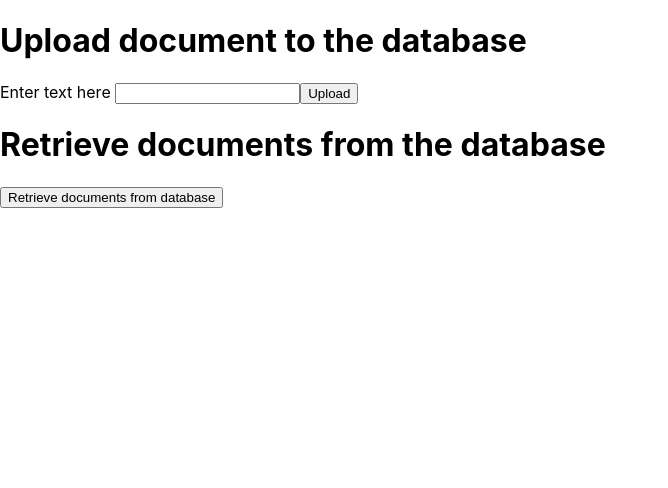
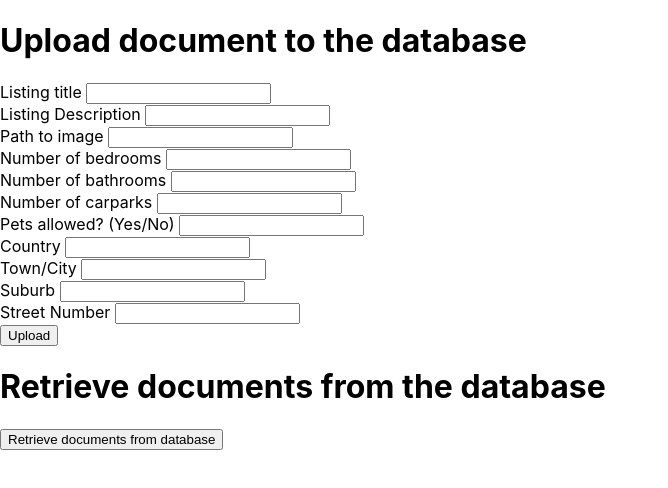
Before and after one commit to Walks99/Metro-NZ-Property-Management, a React (Create React App) app in the folder frontend/: page / in a window 1280 px wide. Shown: the top 488 px of the page, without its empty margins (0-668 px from the left). Built offline with nearby package versions, Linux system fonts and the light colour scheme.

Commit message:
Working progress on database input values into fetch requests to server. Not yet complete

```diff
--- a/frontend/src/App.js
+++ b/frontend/src/App.js
@@ -12,7 +12,19 @@ function App() {
     e.preventDefault();
 
     // Retrieve the input element by its ID
-    const inputElement = document.getElementById("textcontent");
+    const listingTitle = document.getElementById("listingTitle");
+    const listingDescription = document.getElementById("listingDescription");
+    const pathToImage = document.getElementById("pathToImage");
+    const numberOfBedrooms = document.getElementById("numberOfBedrooms");
+    const numberOfBathrooms = document.getElementById("numberOfBathrooms");
+    const numberOfCarparks = document.getElementById("numberOfCarparks");
+    const petsAllowed = document.getElementById("petsAllowed");
+    const country = document.getElementById("country");
+    const city = document.getElementById("city");
+    const suburb = document.getElementById("suburb");
+    const street = document.getElementById("street");
+    const streetNumber = document.getElementById("streetNumber");
+
 
     if (inputElement) {
       // Extract the input value and create a data object
@@ -124,8 +136,28 @@ function App() {
       {/* Upload document form */}
       <h1>Upload document to the database</h1>
       <form onSubmit={makeHttpRequest}>
-        <label htmlFor="imageUpload">Enter text here </label>
-        <input type="text" id="textcontent" name="textcontent" />
+        <label htmlFor="imageUpload">Listing title </label>
+        <input type="text" id="listingTitle" name="listingTitle" /><br/>
+        <label htmlFor="imageUpload">Listing Description </label>
+        <input type="text" id="listingDescripton" name="listingDescripton" /><br/>
+        <label htmlFor="imageUpload">Path to image </label>
+        <input type="text" id="pathToImage" name="pathToImage" /><br/>
+        <label htmlFor="imageUpload">Number of bedrooms </label>
+        <input type="text" id="numberOfBedrooms" name="numberOfBedrooms" /><br/>
+        <label htmlFor="imageUpload">Number of bathrooms </label>
+        <input type="text" id="numberOfBathrooms" name="numberOfBathrooms" /><br/>
+        <label htmlFor="imageUpload">Number of carparks </label>
+        <input type="text" id="numberOfCarparks" name="numberOfCarparks" /><br/>
+        <label htmlFor="imageUpload">Pets allowed? (Yes/No) </label>
+        <input type="text" id="petsAllowed" name="petsAllowed" /><br/>
+        <label htmlFor="imageUpload">Country </label>
+        <input type="text" id="country" name="country" /><br/>
+        <label htmlFor="imageUpload">Town/City </label>
+        <input type="text" id="city" name="city" /><br/>
+        <label htmlFor="imageUpload">Suburb </label>
+        <input type="text" id="suburb" name="suburb" /><br/>
+        <label htmlFor="imageUpload">Street Number </label>
+        <input type="text" id="streetNumber" name="streetNumber" /><br/>
         <button type="submit">Upload</button>
       </form>
       {successMessage && <p>{successMessage}</p>}
```
Also changed, not shown: 1 other file (tests, documents, lock files or other folders).
